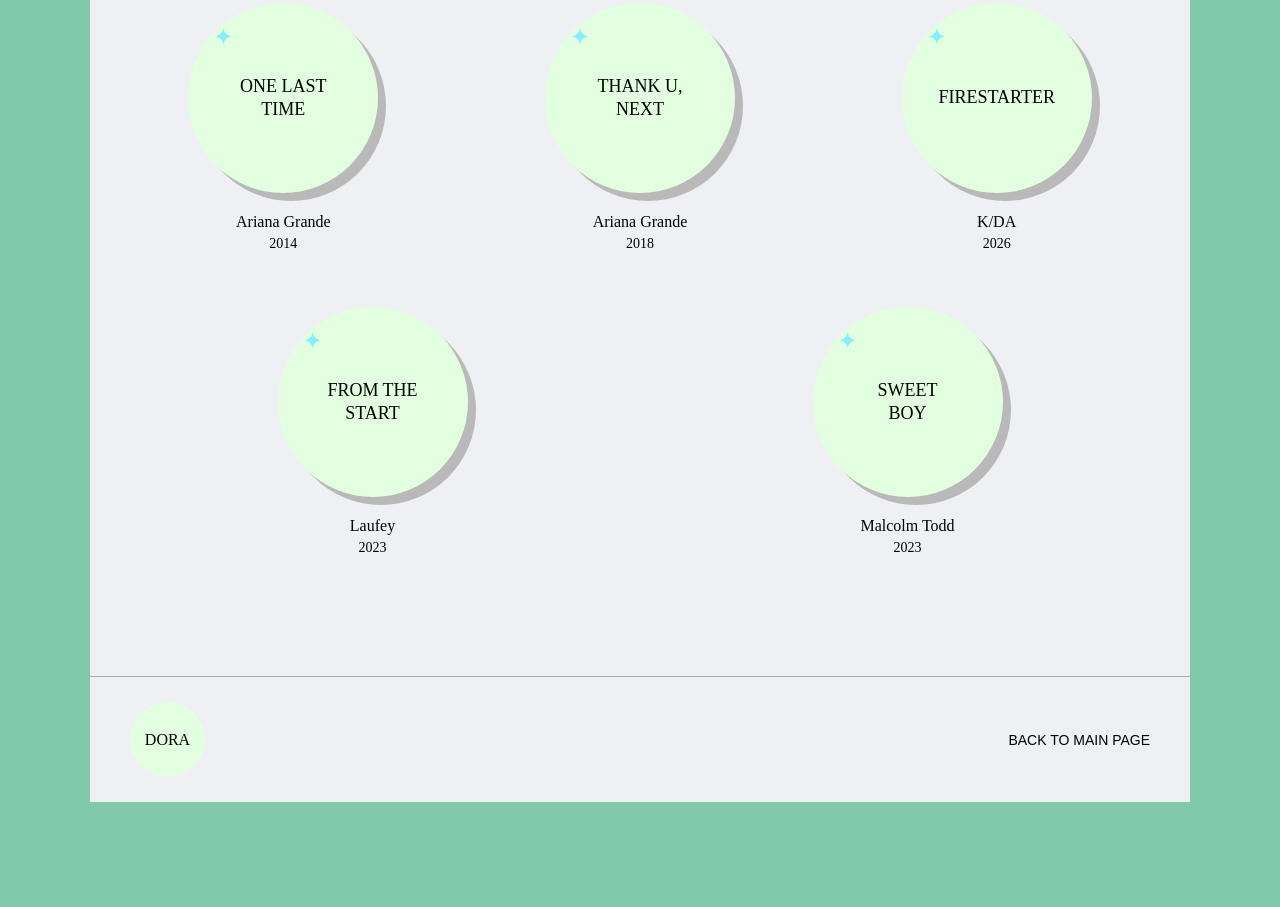
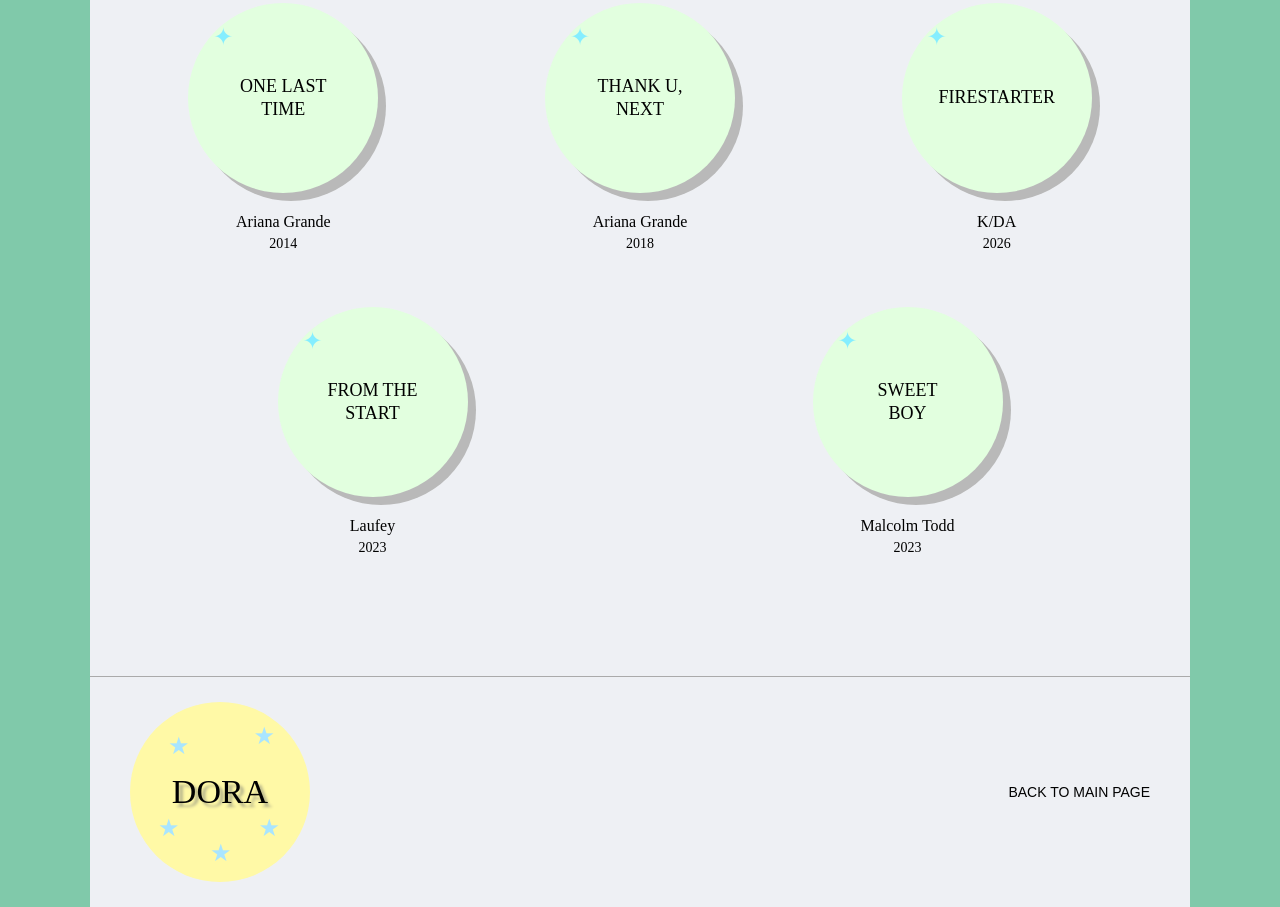
Before and after one commit to Dora-xu0326/xinyuexu.github.io, a plain HTML site: page projects/album/index.html in a window 1280 px wide. Shown: the part 960-1867 px from the top of the page. Before the commit the page ends 1762 px from the top, so only its background shows below. Drawn offline with Linux system fonts and the light colour scheme; a web font is replaced by a local one.

Commit message:
added pin in album and to mainpage

```diff
--- a/projects/album/index.html
+++ b/projects/album/index.html
@@ -12,6 +12,7 @@
 
   <link href="https://fonts.googleapis.com/css2?family=Almendra+SC&display=swap" rel="stylesheet">
   <link href="https://fonts.googleapis.com/css2?family=Sansation:ital,wght@0,400;0,700;1,400&display=swap" rel="stylesheet">
+  <link href="https://fonts.googleapis.com/css2?family=Sekuya&display=swap" rel="stylesheet">
 </head>
 
 <body>
@@ -100,15 +101,23 @@
     </div>
 
 
-    <div class="footer">
 
-      <div class="pin">DORA</div>
+<div class="footer">
 
-      <a href="../../index.html">BACK TO MAIN PAGE</a>
+  <div class="pin">
+    <span class="pin-star star1">★</span>
+    <span class="pin-star star2">★</span>
+    <span class="pin-star star3">★</span>
+    <span class="pin-star star4">★</span>
+    <span class="pin-star star5">★</span>
 
-    </div>
+    <span class="pin-name">DORA</span>
+  </div>
 
-  </div>
+  <a href="../../index.html">BACK TO MAIN PAGE</a>
+
+</div>
+
 
 </body>
 
--- a/projects/album/main.css
+++ b/projects/album/main.css
@@ -141,19 +141,57 @@ h2 {
   border-top: 1px solid #aaaaaa;
 }
 
+
 .pin {
-  width: 75px;
-  height: 75px;
+  position: relative;
+  width: 180px;
+  height: 180px;
   border-radius: 50%;
-  background-color: #e2ffdf;
+  background-color: #fff9a6;
 
   display: flex;
+  justify-content: center;
   align-items: center;
-  justify-content: center;
+}
 
-  font-family: "Almendra SC", serif;
-  font-size: 16px;
+.pin-name {
+  font-family: "Sekuya", serif;
+  font-size: 34px;
+  color: black;
+  text-shadow: 4px 4px 3px #b4b28b;
 }
+
+.pin-star {
+  position: absolute;
+  color: #a9e5ff;
+  font-size: 24px;
+}
+
+.pin .star1 {
+  top: 30px;
+  left: 38px;
+}
+
+.pin .star2 {
+  top: 20px;
+  right: 35px;
+}
+
+.pin .star3 {
+  bottom: 40px;
+  left: 28px;
+}
+
+.pin .star4 {
+  bottom: 40px;
+  right: 30px;
+}
+
+.pin .star5 {
+  bottom: 15px;
+  left: 80px;
+}
+
 
 .footer a {
   font-family: "Sansation", sans-serif;
--- /dev/null
+++ b/projects/album/pin/main.css
@@ -0,0 +1,62 @@
+
+body {
+  margin: 0;
+  min-height: 100vh;
+  background-color: white;
+
+  display: flex;
+  justify-content: center;
+  align-items: center;
+}
+
+.pin {
+  position: relative;
+  width: 400px;
+  height: 400px;
+  border-radius: 50%;
+  background-color: #fff9a6;
+  display: flex;
+  justify-content: center;
+  align-items: center;
+}
+
+h1 {
+  font-family: "Sekuya", serif;
+  font-size: 75px;
+  font-weight: 400;
+  color: black;
+  text-shadow: 7px 7px 4px #b4b28b;
+  margin: 0;
+  z-index: 1;
+}
+
+.star {
+  position: absolute;
+  color: #a9e5ff;
+  font-size: 48px;
+}
+
+.star1 {
+  top: 70px;
+  left: 85px;
+}
+
+.star2 {
+  top: 40px;
+  right: 90px;
+}
+
+.star3 {
+  bottom: 85px;
+  left: 60px;
+}
+
+.star4 {
+  bottom: 85px;
+  right: 65px;
+}
+
+.star5 {
+  bottom: 35px;
+  left: 175px;
+}
```
Also changed, not shown: index.html (+4 -1 lines), projects/album/pin/index.html (added, +30 -0 lines).
